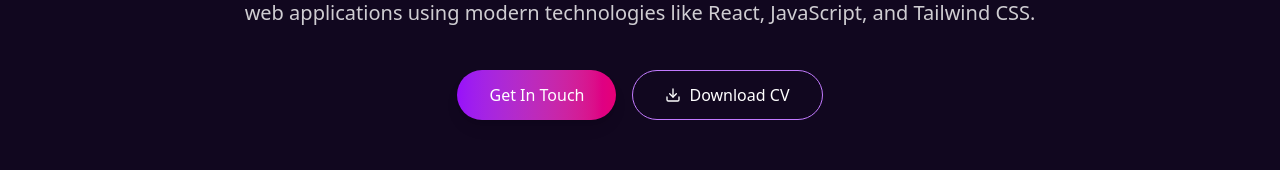
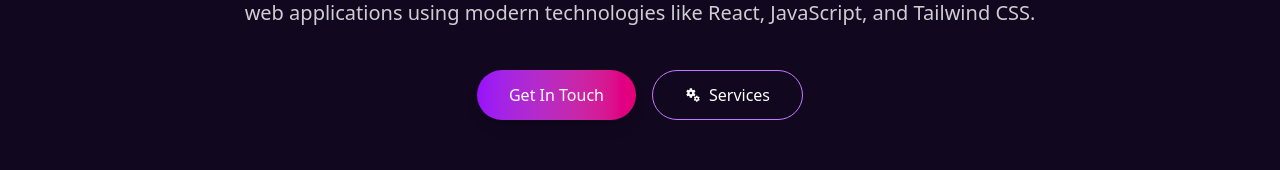
Before and after one commit to mha55ann/Portfolio, a React (Vite) app: page / in a window 1280 px wide. Shown: the part 570-740 px from the top of the page. Built offline with nearby package versions, Linux system fonts and the light colour scheme.

Commit message:
fix bugs

```diff
--- a/src/components/Home.jsx
+++ b/src/components/Home.jsx
@@ -7,6 +7,7 @@ import { IoMail } from "react-icons/io5";
 import { BsLinkedin } from "react-icons/bs";
 import { RxGithubLogo } from "react-icons/rx";
 import { FiDownload } from "react-icons/fi";
+import { MdMiscellaneousServices } from "react-icons/md";
 
 function Home() {
   const [isContactOpen, setIsContactOpen] = useState(false);
@@ -144,11 +145,10 @@ function Home() {
             <motion.a
               whileHover={{ scale: 1.05 }}
               whileTap={{ scale: 0.95 }}
-              href="/path-to-cv.pdf" // Replace with actual CV path
-              download
+              href="#services" // Replace with actual CV path
               className="px-8 py-3 bg-transparent border border-purple-400 text-white rounded-full font-medium flex items-center justify-center gap-2 hover:bg-purple-900/20 transition-all"
             >
-              <FiDownload /> Download CV
+              <MdMiscellaneousServices /> Services
             </motion.a>
           </motion.div>
         </motion.div>
```
